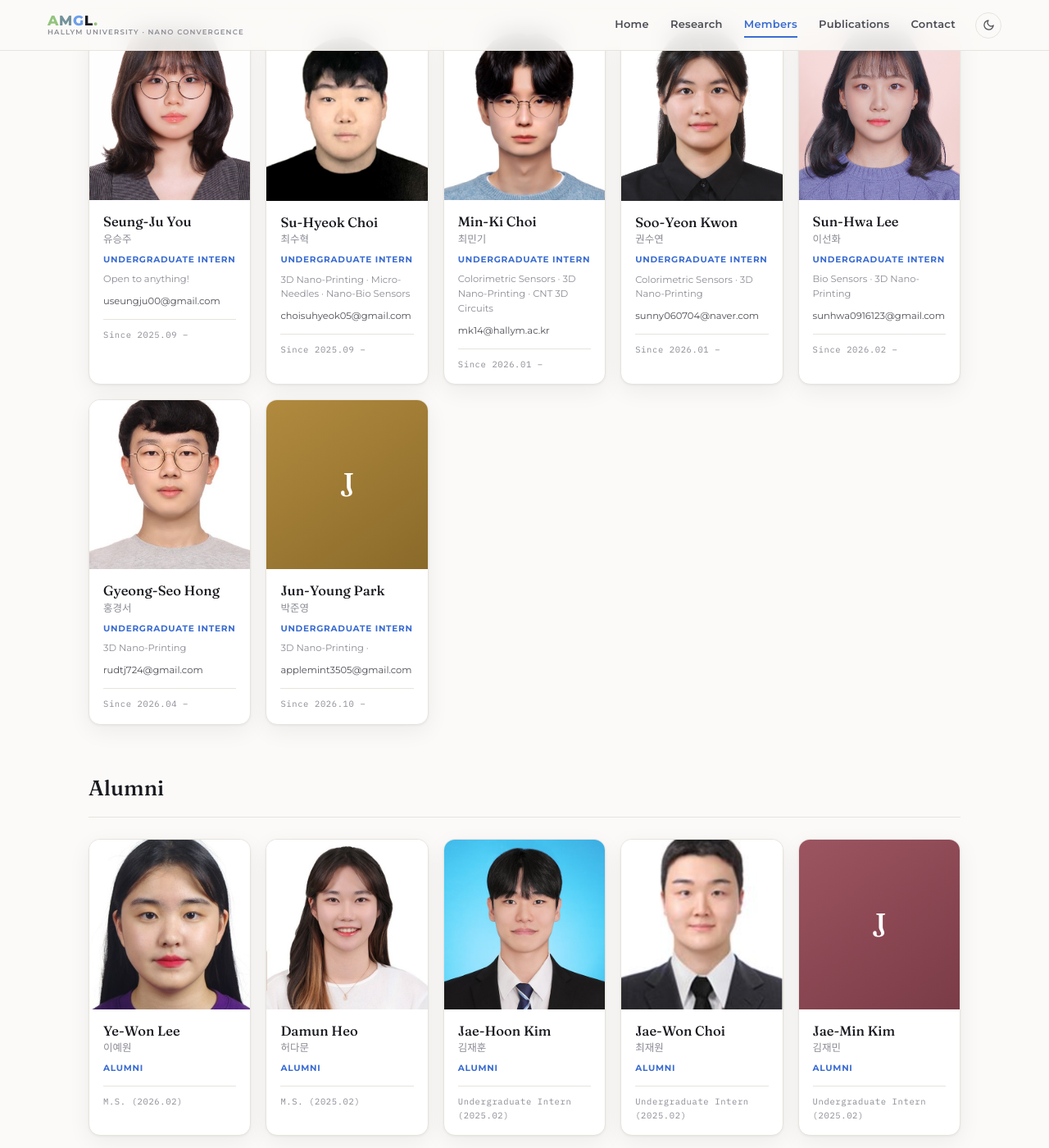
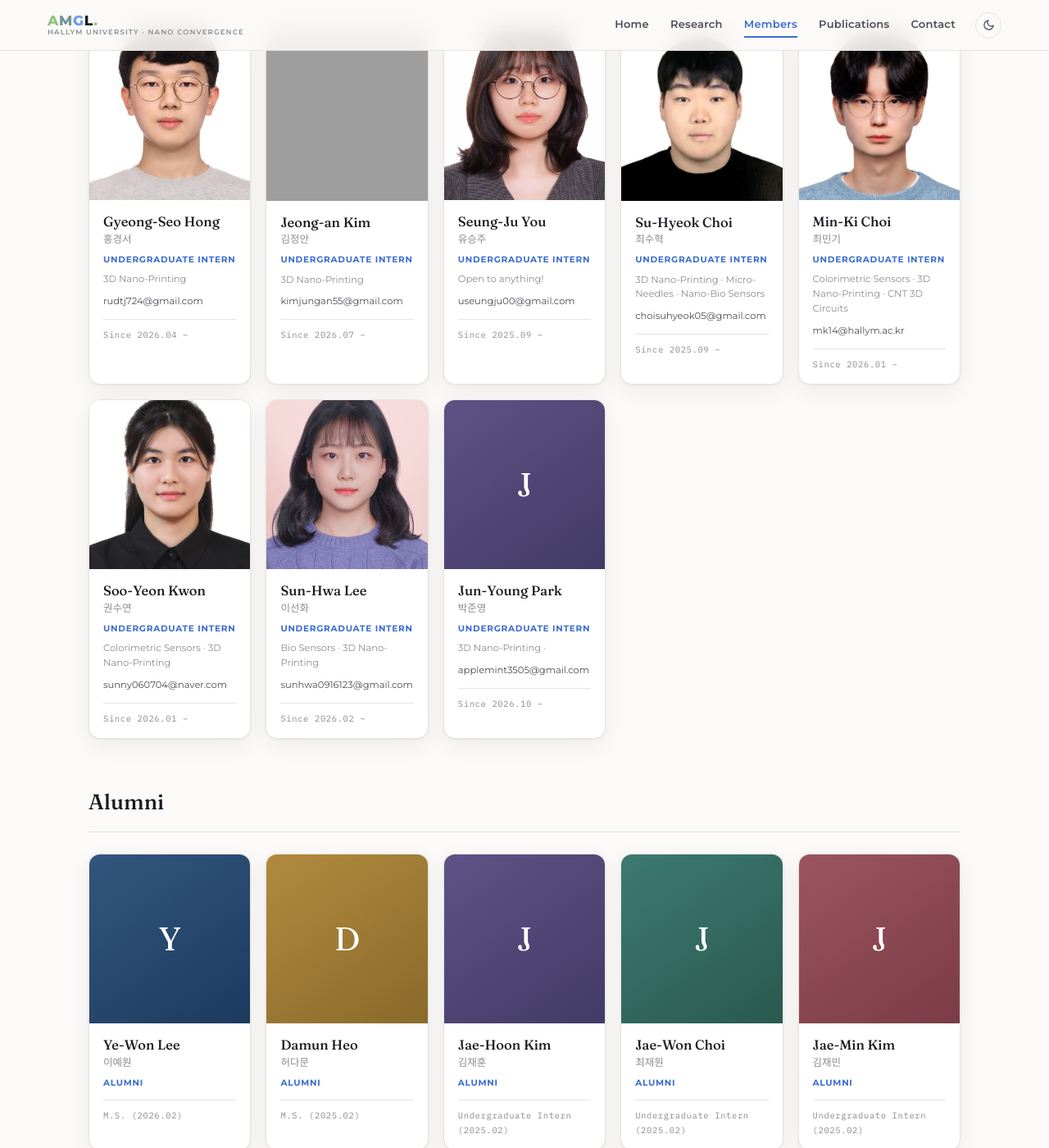
Before and after one commit to HTKRS/AMGL, a Jekyll site: the page built from members.html, in a window 1280 px wide and 1400 px high, scrolled down 2055 px. Shown: the whole window at 82% size. Built offline with Jekyll 4.4.1, drawn with Linux system fonts in a browser that asks for light colours; grey boxes are pictures that could not be loaded.

Commit message:
Update _data/members.yml (via Pages CMS)

```diff
--- a/_data/members.yml
+++ b/_data/members.yml
@@ -79,6 +79,20 @@ groups:
         photo: Su-Yeon Shin.jpg
   - title: Undergraduate Interns
     members:
+      - name_en: Gyeong-Seo Hong
+        name_kr: 홍경서
+        role: Undergraduate Intern
+        period: 2026.04 –
+        email: rudtj724@gmail.com
+        interests: 3D Nano-Printing
+        photo: Gyeong-Seo Hong.jpg
+      - name_en: Jeong-an Kim
+        name_kr: 김정안
+        role: Undergraduate Intern
+        period: 2026.07 –
+        email: kimjungan55@gmail.com
+        interests: 3D Nano-Printing
+        photo: Jeong-an Kim.jpg
       - name_en: Seung-Ju You
         name_kr: 유승주
         role: Undergraduate Intern
@@ -114,13 +128,6 @@ groups:
         email: sunhwa0916123@gmail.com
         interests: Bio Sensors · 3D Nano-Printing
         photo: Sun-Hwa Lee.jpg
-      - name_en: Gyeong-Seo Hong
-        name_kr: 홍경서
-        role: Undergraduate Intern
-        period: 2026.04 –
-        email: rudtj724@gmail.com
-        interests: 3D Nano-Printing
-        photo: Gyeong-Seo Hong.jpg
       - name_en: Jun-Young Park
         name_kr: 박준영
         role: Undergraduate Intern
@@ -131,19 +138,15 @@ alumni:
   - name_en: Ye-Won Lee
     name_kr: 이예원
     note: M.S. (2026.02)
-    photo: Ye-Won Lee.jpg
   - name_en: Damun Heo
     name_kr: 허다문
     note: M.S. (2025.02)
-    photo: Damun Heo.jpg
   - name_en: Jae-Hoon Kim
     name_kr: 김재훈
     note: Undergraduate Intern (2025.02)
-    photo: Jae-Hoon Kim.jpg
   - name_en: Jae-Won Choi
     name_kr: 최재원
     note: Undergraduate Intern (2025.02)
-    photo: Jae-Won Choi.png
   - name_en: Jae-Min Kim
     name_kr: 김재민
     note: Undergraduate Intern (2025.02)
```
